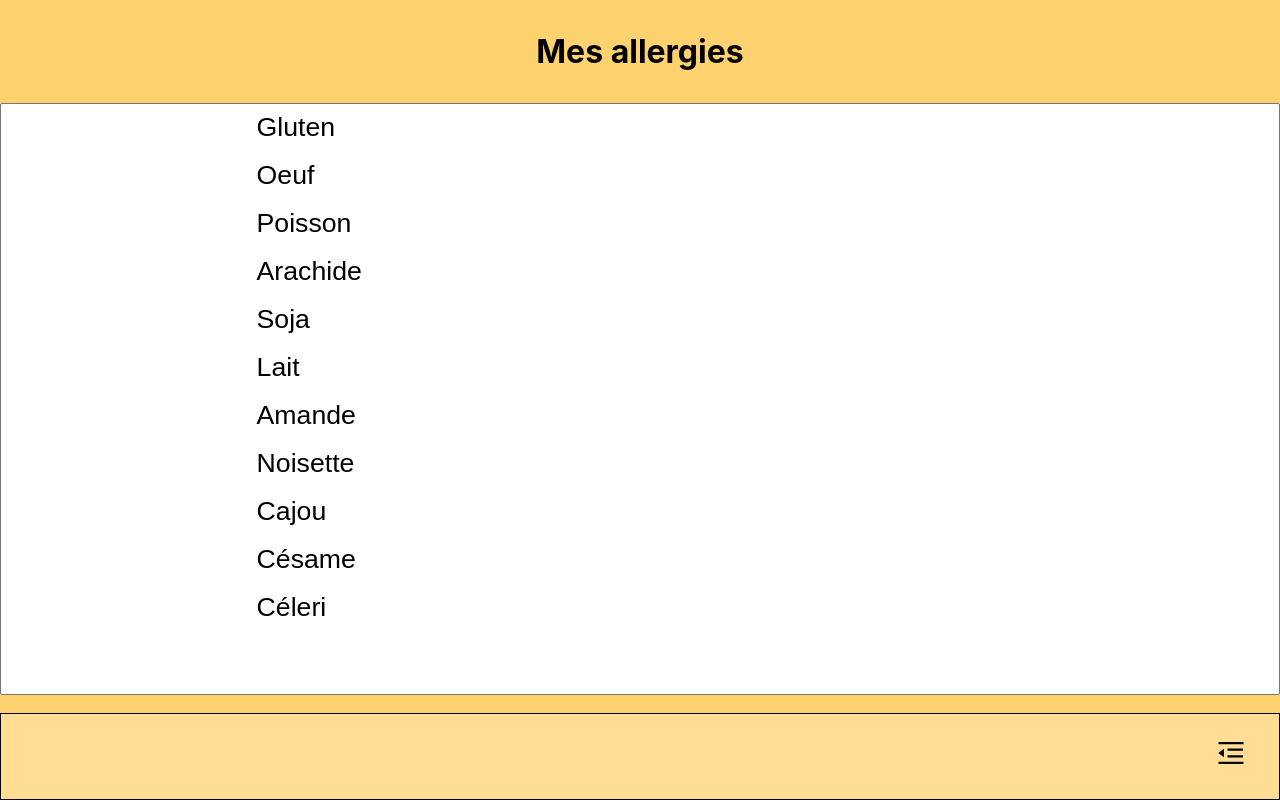
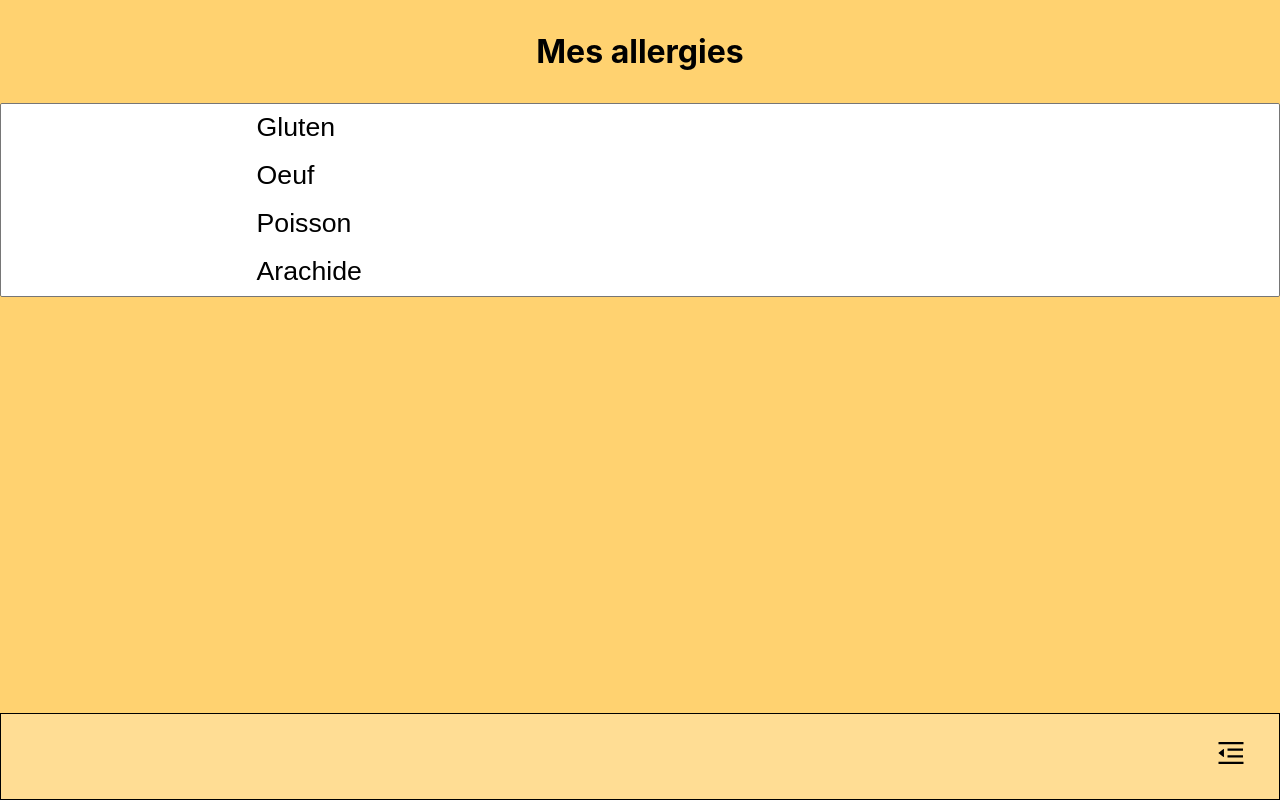
Before and after one commit to thomasgrillonweb/if37, a React (Create React App) app: page /myallergens in a window 1280 px wide. Built offline with nearby package versions, Linux system fonts and the light colour scheme.

Commit message:
titre commit

```diff
--- a/src/components/FormAllergies.css
+++ b/src/components/FormAllergies.css
@@ -4,7 +4,7 @@
 }
 
 .form-allergens .select-form-allergens{
-    height: 74vh
+    height: max-content
 }
 
 .form-allergens .select-form-allergens .option-select{
```
Also changed, not shown: 6 other files (tests, documents, lock files or other folders).
